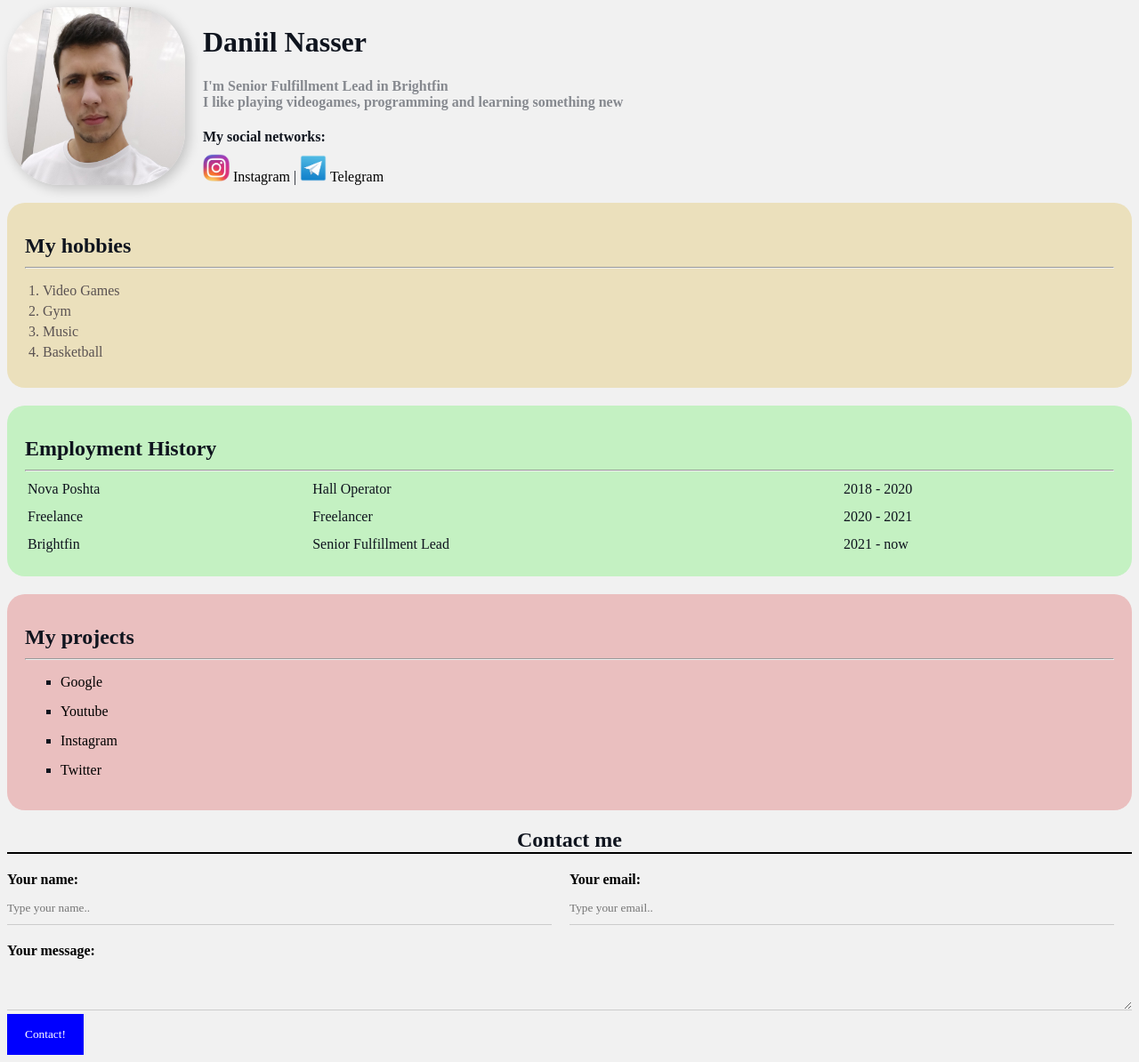
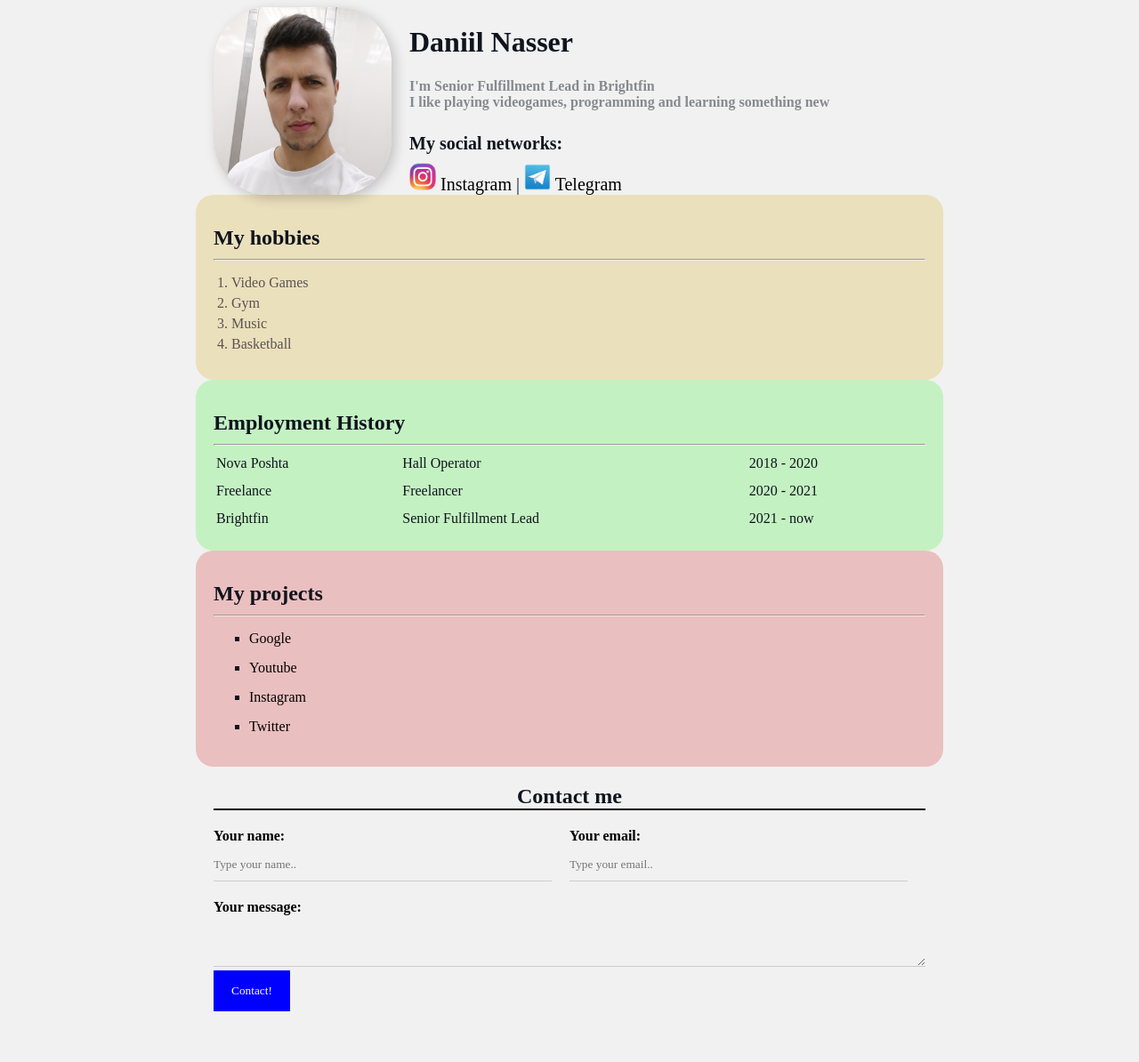
Before and after one commit to Daniil-Nasser/html-css-NO-JS-, a plain HTML site: page index.html in a window 1280 px wide. Shown: the whole page at 89% size. After the commit the page ends 1145 px from the top, so only its background shows below. Drawn offline with Linux system fonts and the light colour scheme.

Commit message:
page center

```diff
--- a/index.html
+++ b/index.html
@@ -15,15 +15,17 @@
 
         <div class="info-text">
             <h1>Daniil Nasser</h1>
-            <p>I'm Senior Fulfillment Lead in <strong>Brightfin</strong></p>
+            <p>I'm Senior Fulfillment Lead in Brightfin</p>
             <p>I like playing videogames, programming and learning something new</p>
-            <h4>My social networks:</h2>
+            <div class="socials">
+                <h4>My social networks:</h4>
                 <a href="https://www.instagram.com/daniil_nsr_4you/" target="_blank"> <img src="icons/instagram.png"
                         alt="I" width="30">
                     Instagram</a>
                 |
                 <a href="https://t.me/Inerrant" target="_blank"> <img src="icons/telegram.png" alt="T" width="30">
                     Telegram</a>
+            </div>
         </div>
     </div>
 
--- a/styles.css
+++ b/styles.css
@@ -2,7 +2,7 @@
     background-color: #f1f1f1;
     color: #0f141e;
     font-size: 16px;
-    font-family: 'Times New Roman', Times, serif
+    font-family: 'Times New Roman', Times, serif;
 }
 
 .avatar {
@@ -14,6 +14,8 @@
 .MainInfo {
     display: flex;
     margin-bottom: 20px;
+    margin: auto;
+    max-width: 800px;
 }
 
 @media (max-width: 700px) {
@@ -23,9 +25,12 @@
     }
 }
 
+.socials {
+    font-size: 20px;
+}
+
 .info-text {
     margin-left: 20px;
-
 }
 
 .info-text h4 {
@@ -94,6 +99,8 @@
     padding: 15px 20px;
     margin-bottom: 20px;
     border-radius: 20px;
+    margin: auto;
+    max-width: 800px;
 }
 
 .link-list {
@@ -119,6 +126,11 @@
 
 .bg-yellow {
     background-color: rgb(235, 224, 188);
+}
+
+.contact {
+    max-width: 800px;
+    margin: auto;
 }
 
 .contact h2 {
```
